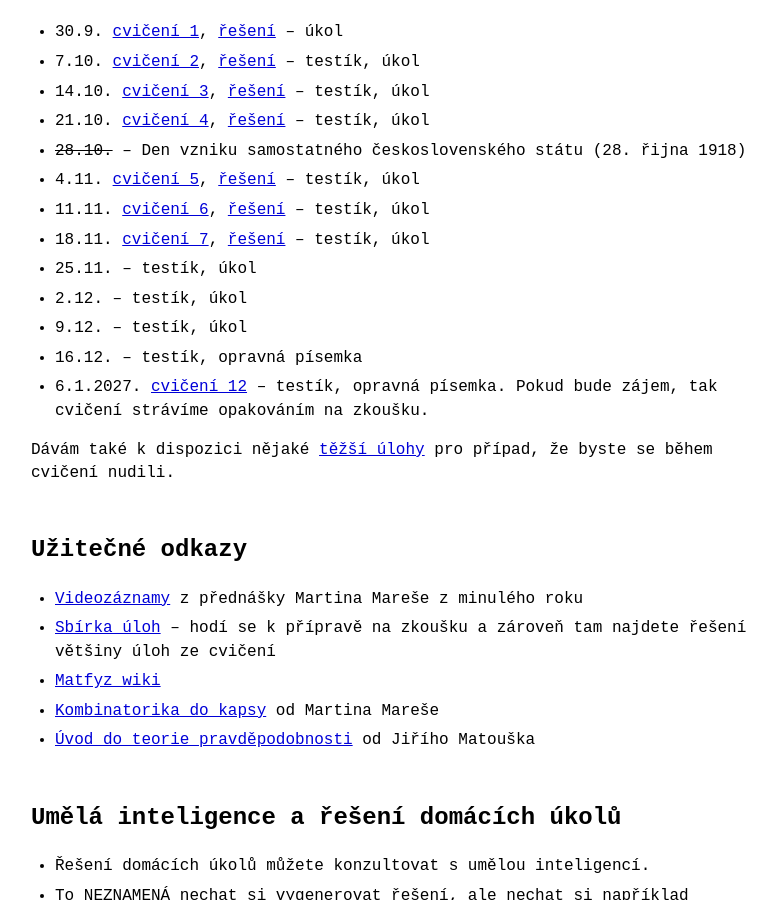
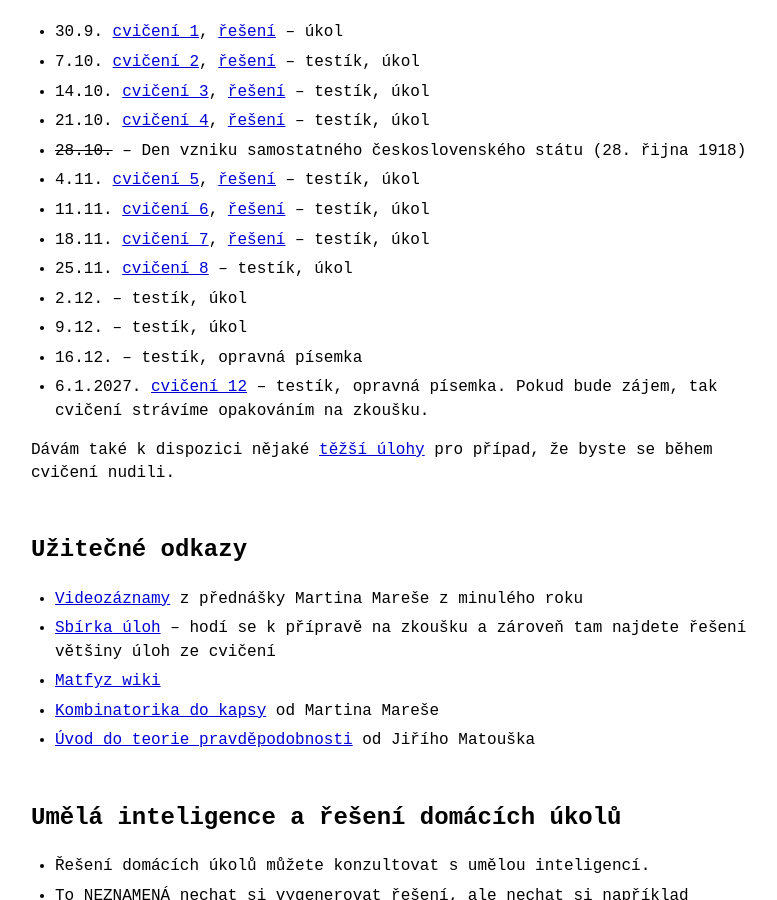
Before and after one commit to Couleslaw/couleslaw.github.io, a Jekyll site: the page built from teaching/2627/dm/index.md, in a window 1280 px wide and 900 px high, scrolled down 1846 px. Shown: the whole window, without its empty margins (234-1011 px from the left). Built offline with Jekyll 4.4.1, drawn with Linux system fonts in a browser that asks for light colours.

Commit message:
add dm cv8

```diff
--- a/teaching/2627/dm/index.md
+++ b/teaching/2627/dm/index.md
@@ -60,7 +60,7 @@ Podle [pravidel pro organizaci studia](https://www.mff.cuni.cz/cs/vnitrni-zalezi
 - 4.11. [cvičení 5](./cv5.pdf), [řešení](./cv5-reseni.pdf) -- testík, úkol
 - 11.11. [cvičení 6](./cv6.pdf), [řešení](./cv6-reseni.pdf) -- testík, úkol
 - 18.11. [cvičení 7](./cv7.pdf), [řešení](./cv7-reseni.pdf) -- testík, úkol
-- 25.11. -- testík, úkol
+- 25.11. [cvičení 8](./cv8.pdf) -- testík, úkol
 - 2.12. -- testík, úkol
 - 9.12. -- testík, úkol
 - 16.12. -- testík, opravná písemka
```
Also changed, not shown: 1 other file.
